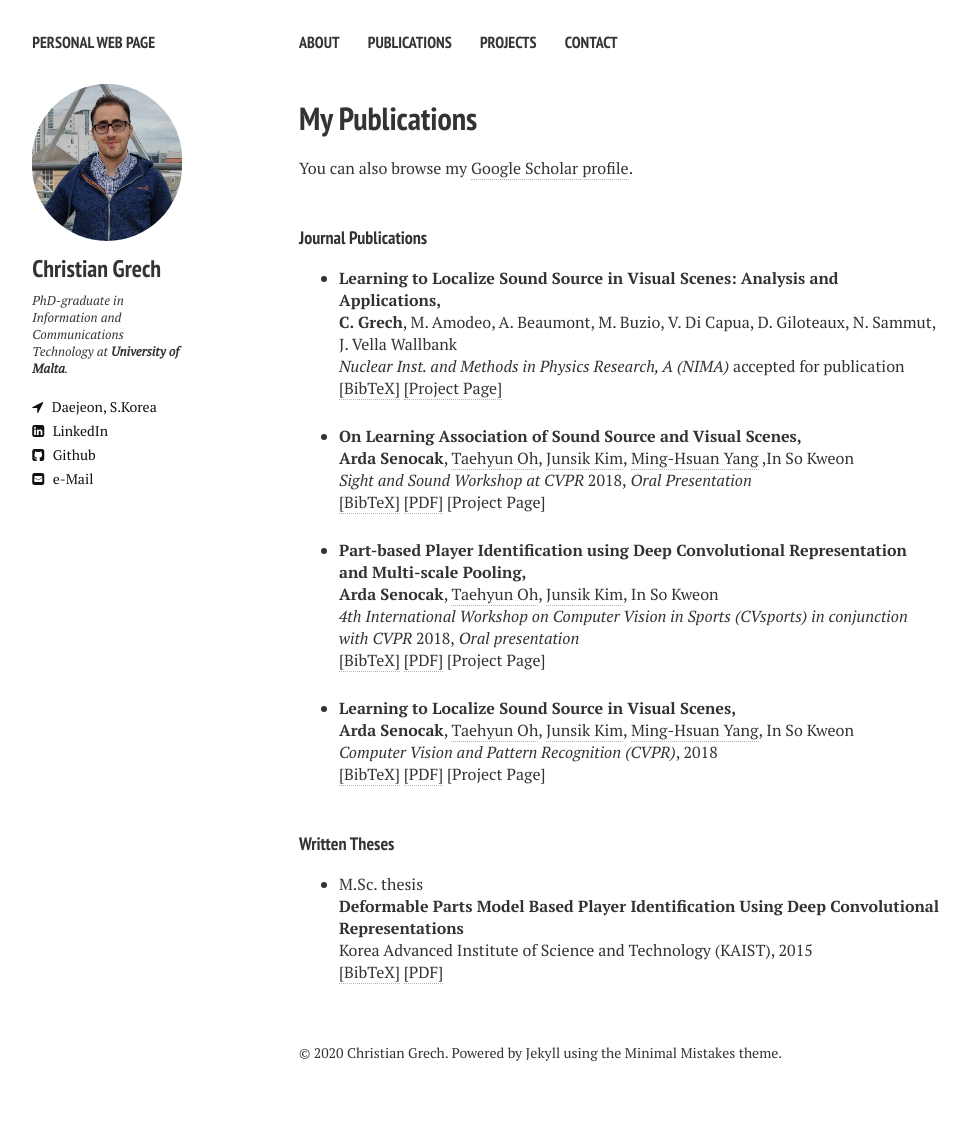
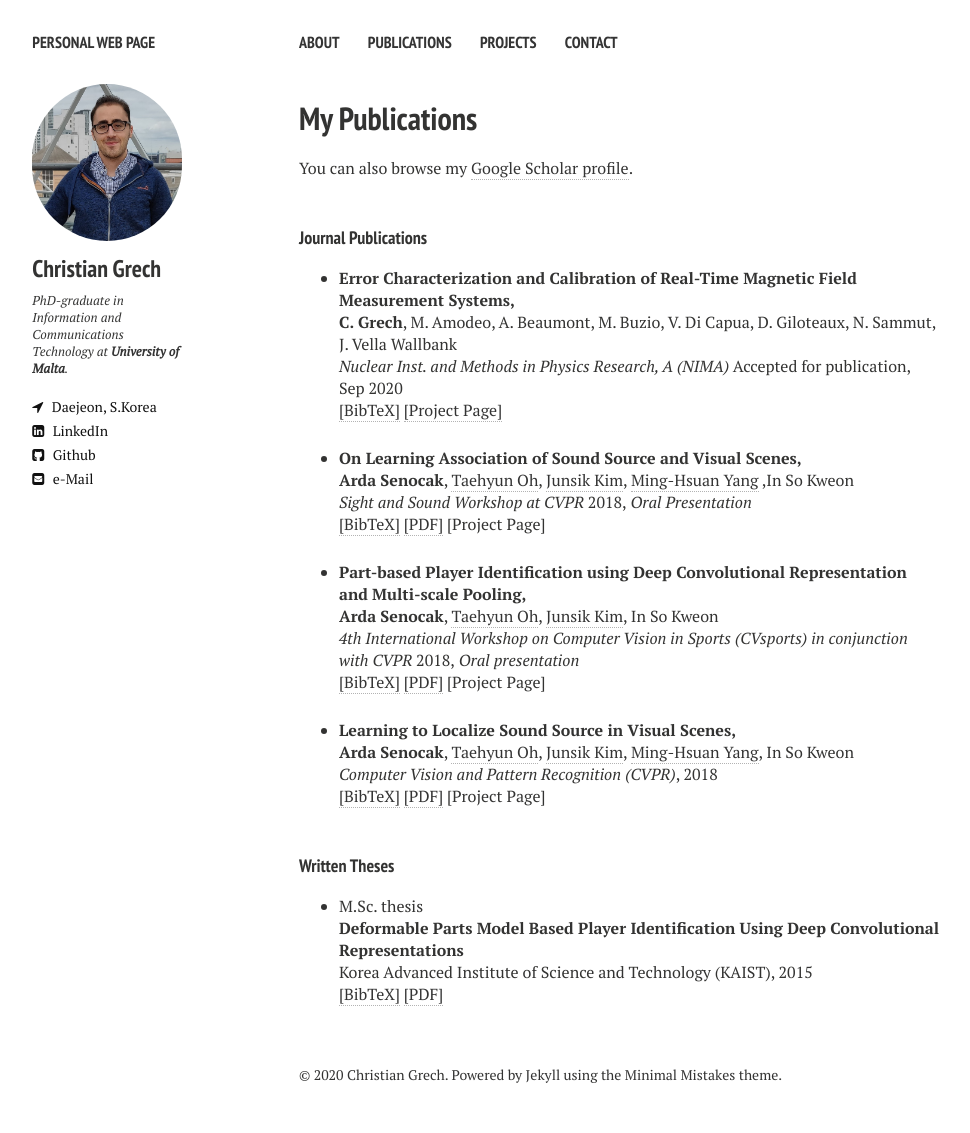
Before and after one commit to cgre23/cgre23.github.io, a Jekyll site: the page built from publications.md, in a window 1280 px wide. Shown: the whole page, without its empty margins (21-991 px from the left). Built offline with Jekyll 4.4.1, drawn with Linux system fonts in a browser that asks for light colours; nearby versions of some CDN libraries; before the commit the page ends 1111 px from its top, so only the background shows below that.

Commit message:
update config

```diff
--- a/_layouts/publications.html
+++ b/_layouts/publications.html
@@ -88,10 +88,10 @@ div.bibtex pre { font-size: 75%; overflow: auto;  width: 100%; padding: 0em 0em;
 
 
 <li ><p>
-<b>Learning to Localize Sound Source in Visual Scenes: Analysis and Applications,</b>
+<b>Error Characterization and Calibration of Real-Time Magnetic Field Measurement Systems,</b>
 <br><b>C. Grech</b>, M. Amodeo, A. Beaumont, M. Buzio, V. Di Capua, D. Giloteaux, N. Sammut, J. Vella Wallbank<br>
 <i>Nuclear Inst. and Methods in Physics Research, A (NIMA)</i>
-accepted for publication
+Accepted for publication, Sep 2020
 <br />
 <a href="javascript:toggleBibtex('Arda2019SoundLocalizationAnalysis')">[BibTeX]</a>
 <a href="https://cgre23.github.io/tools/" target="_blank">[Project Page]</a>
```
Also changed, not shown: _config.yml (+2 -5 lines).
